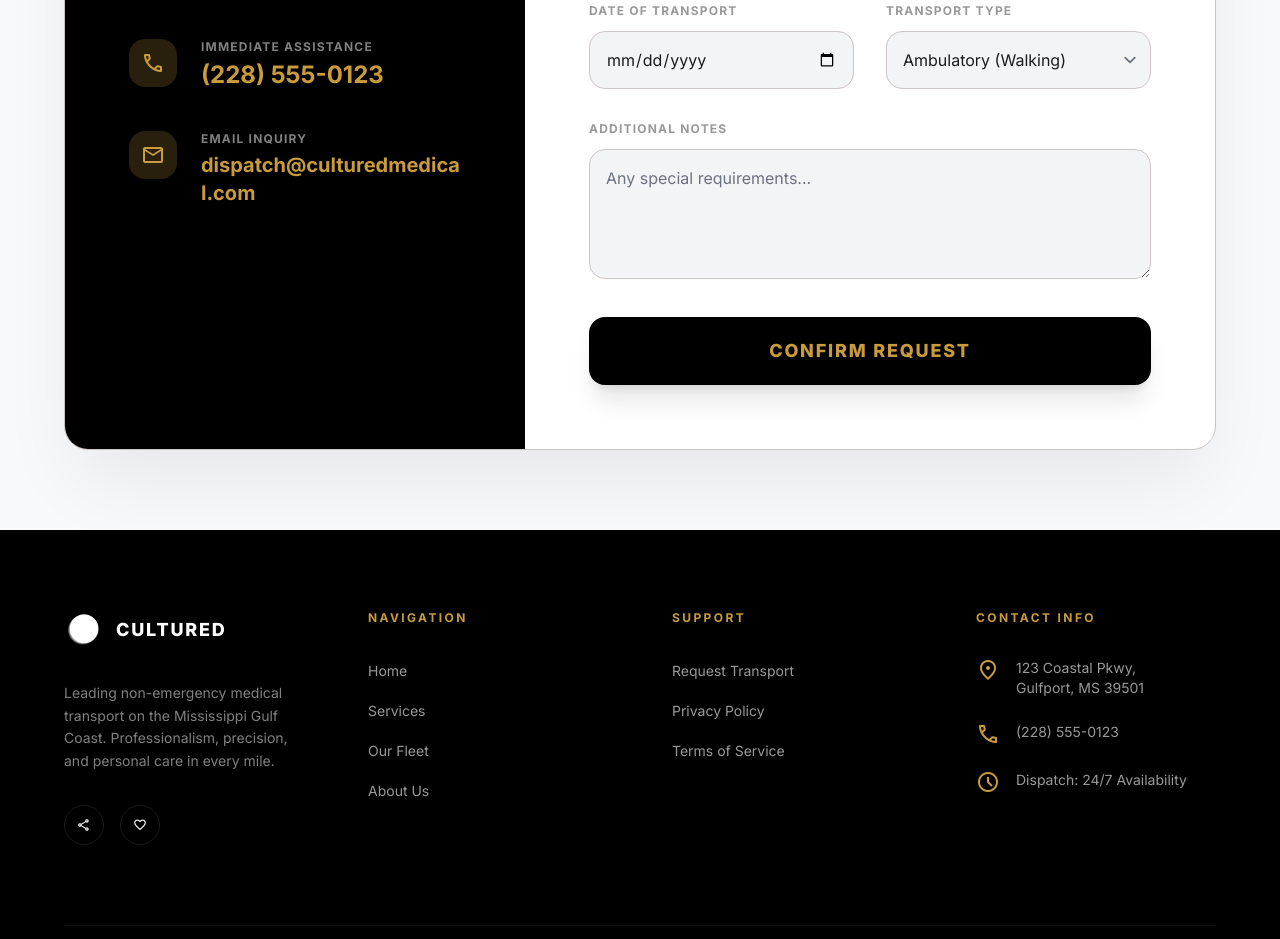
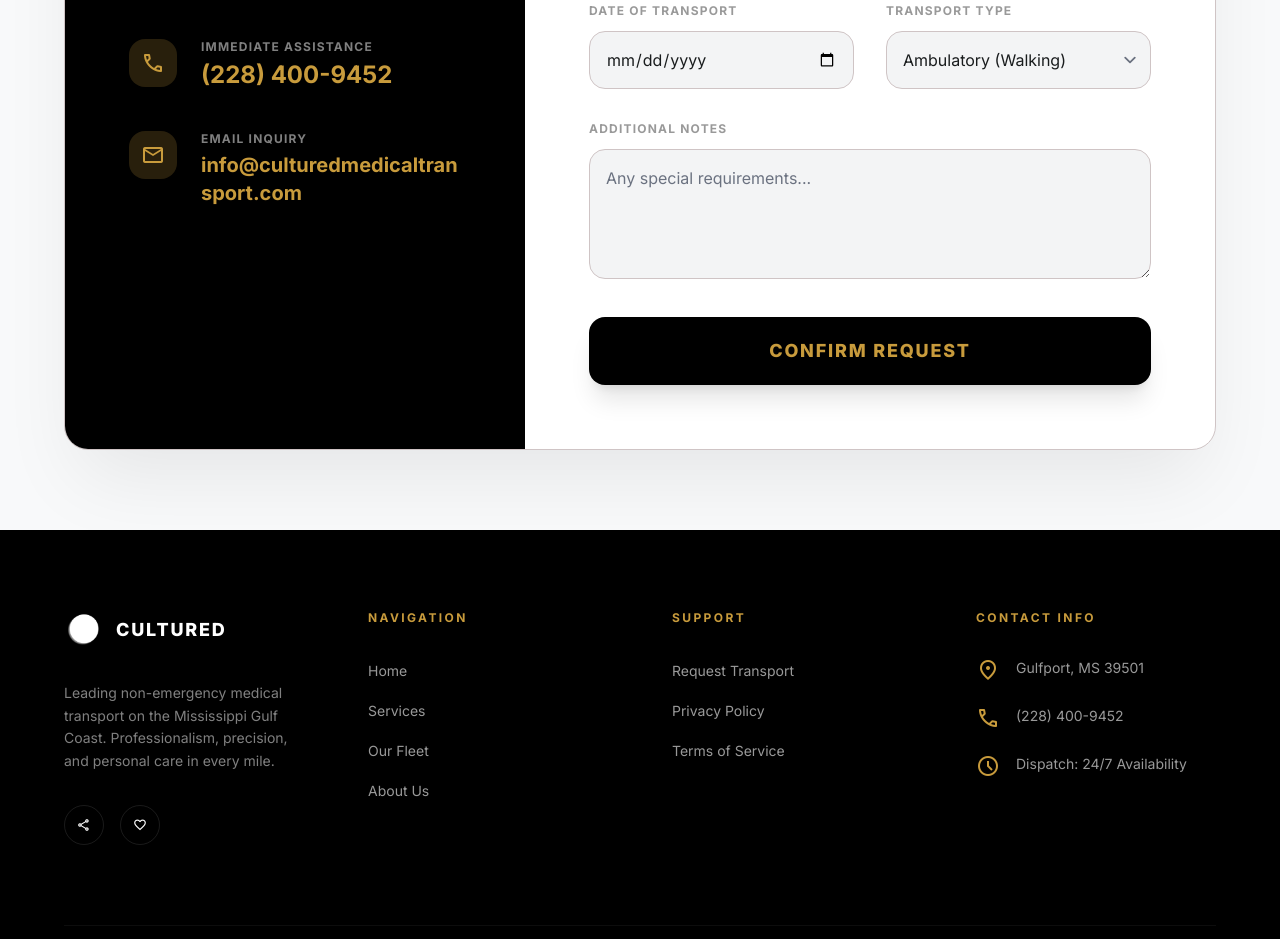
Before and after one commit to yngkody/culturedmedicaltransport, a plain HTML site: page index.html in a window 1280 px wide. Shown: the part 4980-5919 px from the top of the page. Drawn offline with nearby package versions, Linux system fonts and the light colour scheme.

Commit message:
Update index.html

```diff
--- a/index.html
+++ b/index.html
@@ -382,7 +382,7 @@
 </div>
 <div>
 <div class="text-xs font-bold text-white/50 uppercase tracking-widest mb-1">Immediate Assistance</div>
-<div class="text-2xl font-bold text-gold">(228) 555-0123</div>
+<div class="text-2xl font-bold text-gold">(228) 400-9452</div>
 </div>
 </div>
 <div class="flex items-start gap-6">
@@ -391,7 +391,7 @@
 </div>
 <div>
 <div class="text-xs font-bold text-white/50 uppercase tracking-widest mb-1">Email Inquiry</div>
-<div class="text-xl font-bold text-gold break-all">dispatch@culturedmedical.com</div>
+<div class="text-xl font-bold text-gold break-all">info@culturedmedicaltransport.com</div>
 </div>
 </div>
 </div>
@@ -476,11 +476,11 @@
 <div class="space-y-6">
 <div class="flex items-start gap-4">
 <span class="material-symbols-outlined text-gold">location_on</span>
-<span class="text-sm text-white/60">123 Coastal Pkwy,<br>Gulfport, MS 39501</span>
+<span class="text-sm text-white/60">Gulfport, MS 39501</span>
 </div>
 <div class="flex items-start gap-4">
 <span class="material-symbols-outlined text-gold">phone</span>
-<span class="text-sm text-white/60">(228) 555-0123</span>
+<span class="text-sm text-white/60">(228) 400-9452</span>
 </div>
 <div class="flex items-start gap-4">
 <span class="material-symbols-outlined text-gold">schedule</span>
```
